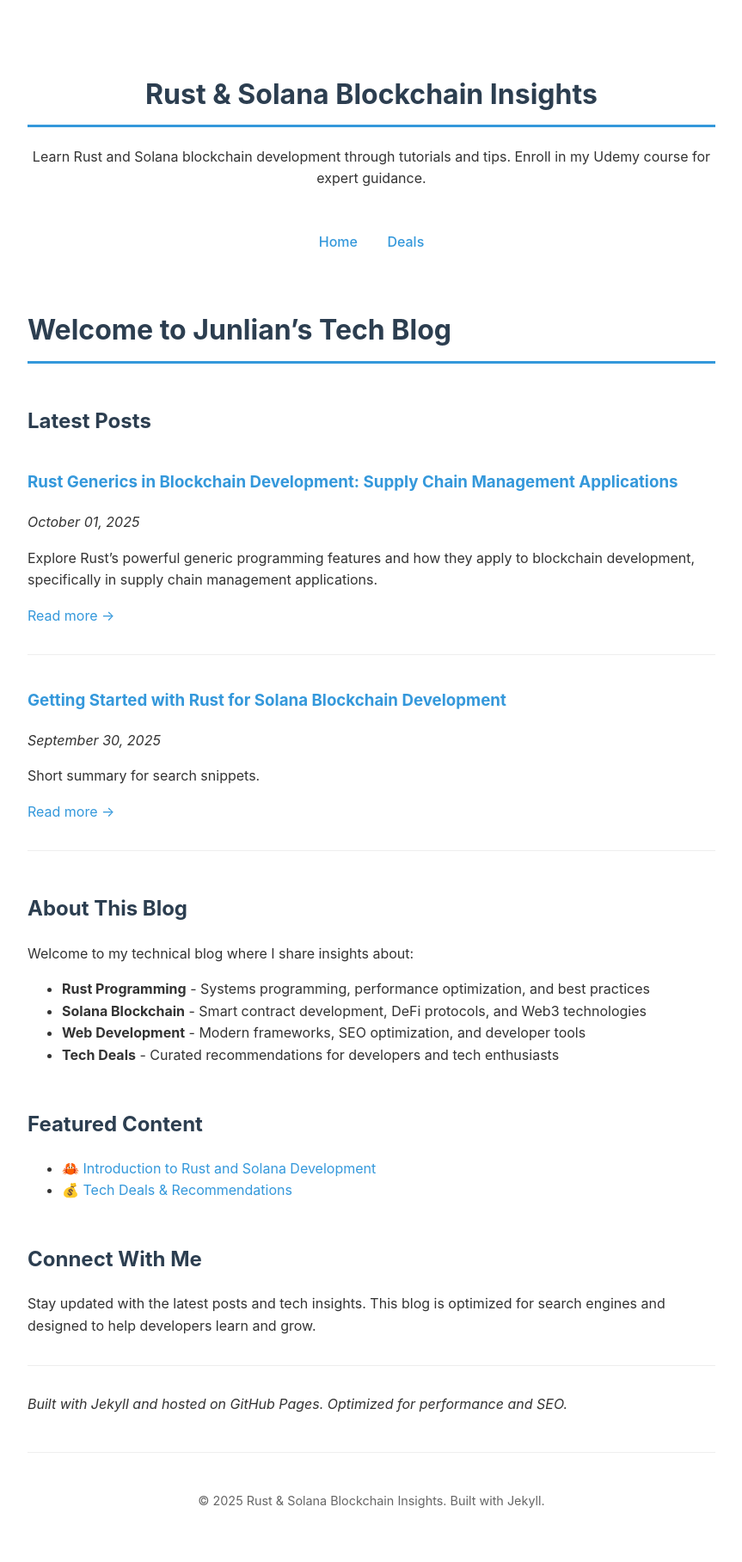
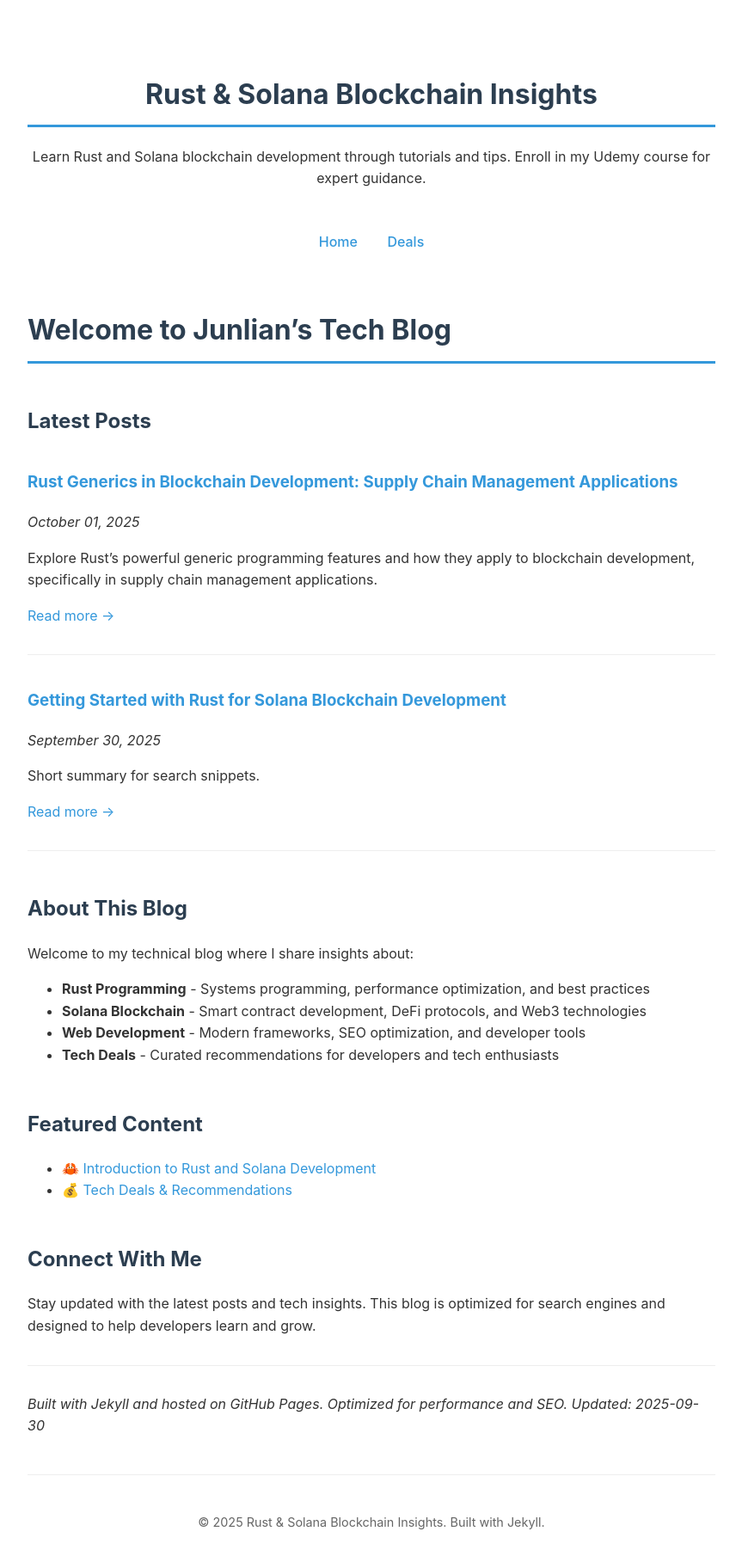
Before and after one commit to Junlian/Junlian.github.io, a Jekyll site: the page built from index.md, in a window 1280 px wide. Shown: the whole page at 86% size, without its empty margins (208-1071 px from the left). Built offline with Jekyll 4.4.1, drawn with Linux system fonts in a browser that asks for light colours; before the commit the page ends 1791 px from its top, so only the background shows below that.

Commit message:
Trigger rebuild: Add timestamp to force cache refresh

```diff
--- a/index.md
+++ b/index.md
@@ -39,4 +39,4 @@ Stay updated with the latest posts and tech insights. This blog is optimized for
 
 ---
 
-*Built with Jekyll and hosted on GitHub Pages. Optimized for performance and SEO.*
+*Built with Jekyll and hosted on GitHub Pages. Optimized for performance and SEO. Updated: {{ site.time | date: "%Y-%m-%d" }}*
```
